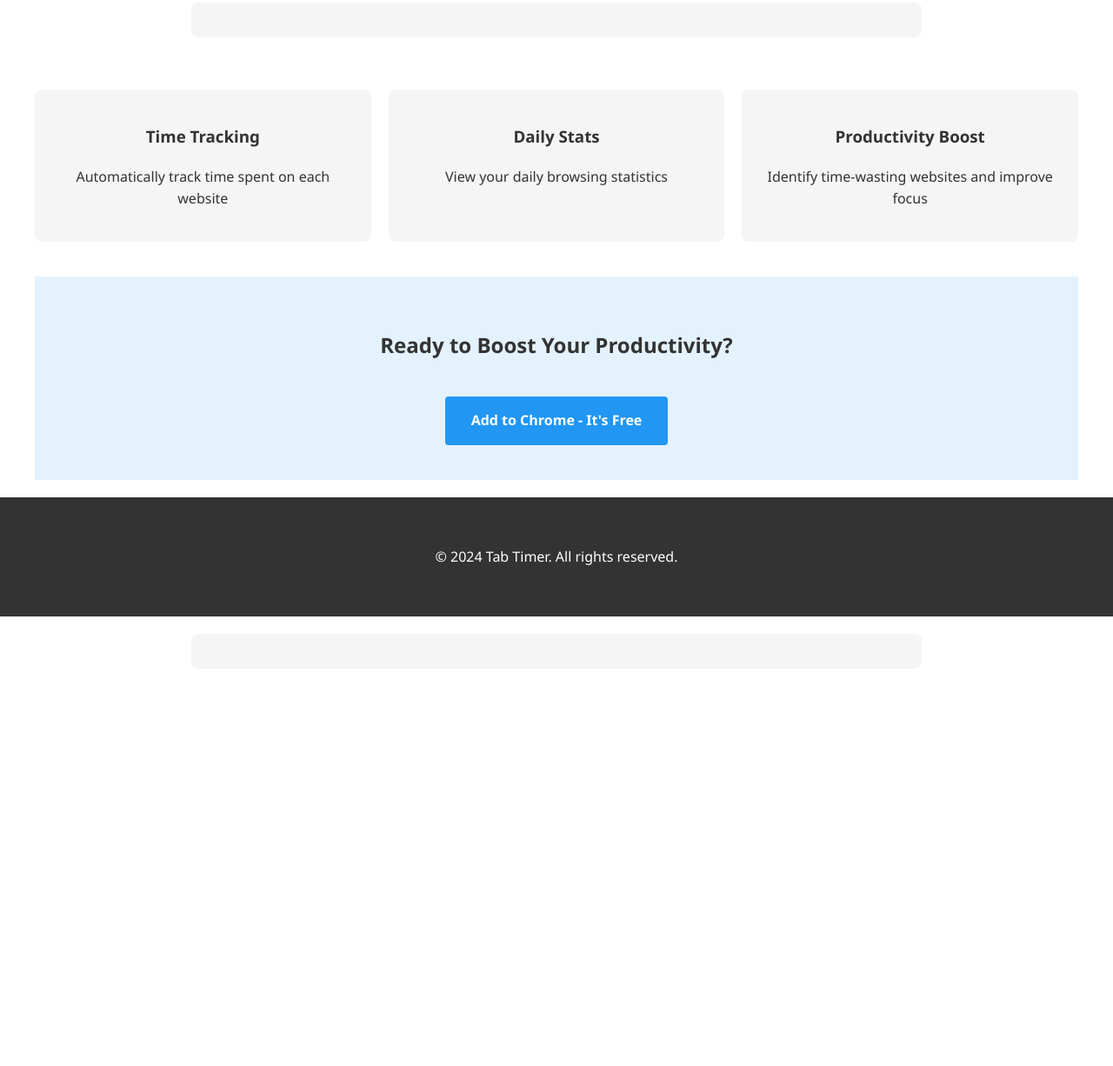
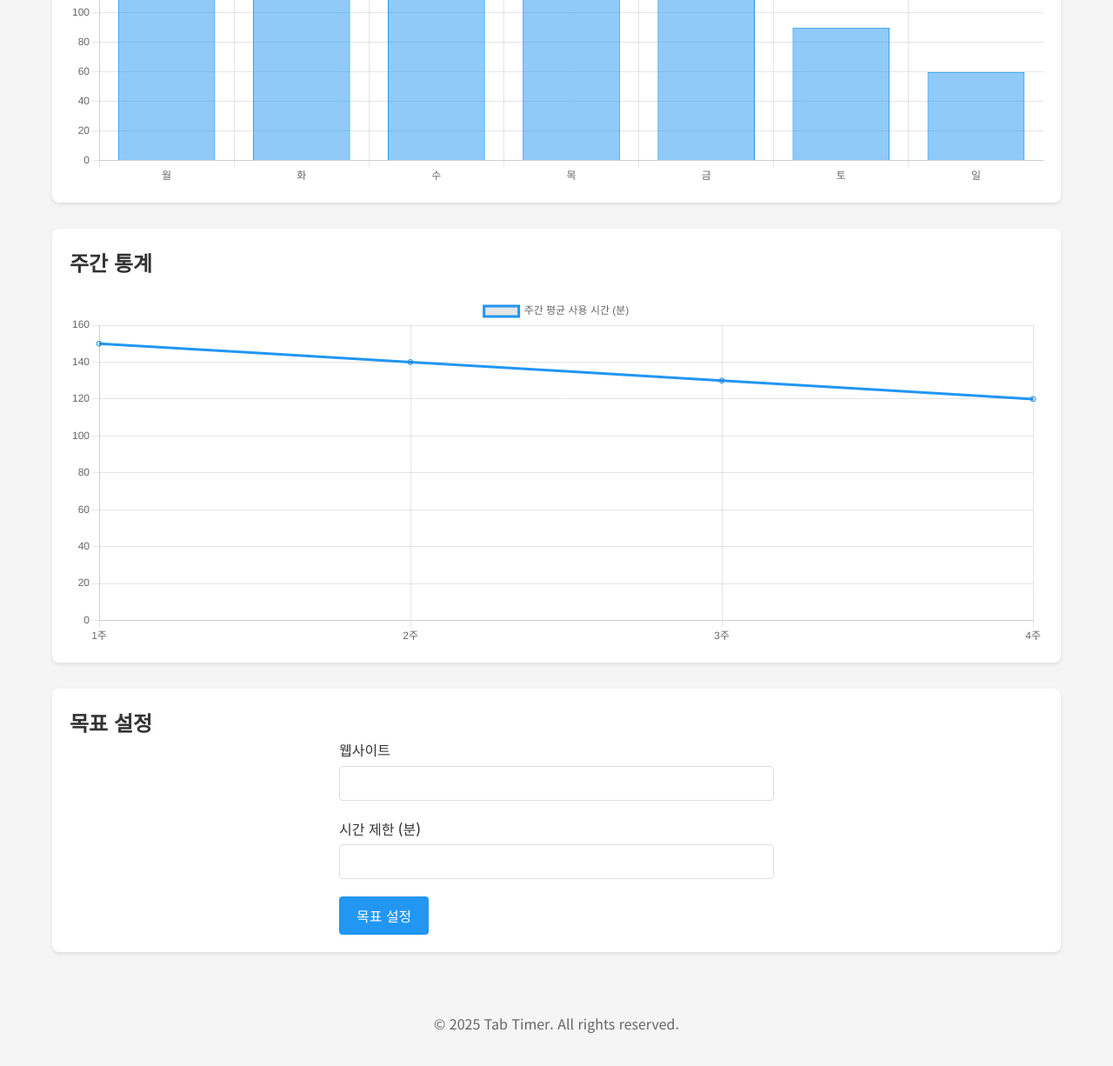
Before and after one commit to octxxiii/Tab-Timer, a browser extension: page website/index.html in a window 1280 px wide. Shown: the part 452-1678 px from the top of the page at 87% size. Before the commit the page ends 1241 px from the top, so only its background shows below. Drawn offline with nearby package versions, Linux system fonts and the light colour scheme.

Commit message:
feat: 프로젝트 구조 개선 및 웹 대시보드 초기 구현
- README.md 업데이트
- GitHub Actions 자동 배포 설정
- 웹 대시보드 초기 구조 구현
  - HTML 구조
  - CSS 스타일링
  - Chart.js를 이용한 통계 시각화
  - 목표 설정 기능

```diff
--- /dev/null
+++ b/website/dashboard.js
@@ -0,0 +1,105 @@
+// 차트 초기화
+const dailyChart = new Chart(
+    document.getElementById('dailyChart'),
+    {
+        type: 'bar',
+        data: {
+            labels: ['월', '화', '수', '목', '금', '토', '일'],
+            datasets: [{
+                label: '일일 사용 시간 (분)',
+                data: [120, 190, 150, 200, 180, 90, 60],
+                backgroundColor: 'rgba(33, 150, 243, 0.5)',
+                borderColor: 'rgb(33, 150, 243)',
+                borderWidth: 1
+            }]
+        },
+        options: {
+            responsive: true,
+            maintainAspectRatio: false,
+            scales: {
+                y: {
+                    beginAtZero: true
+                }
+            }
+        }
+    }
+);
+
+const weeklyChart = new Chart(
+    document.getElementById('weeklyChart'),
+    {
+        type: 'line',
+        data: {
+            labels: ['1주', '2주', '3주', '4주'],
+            datasets: [{
+                label: '주간 평균 사용 시간 (분)',
+                data: [150, 140, 130, 120],
+                fill: false,
+                borderColor: 'rgb(33, 150, 243)',
+                tension: 0.1
+            }]
+        },
+        options: {
+            responsive: true,
+            maintainAspectRatio: false,
+            scales: {
+                y: {
+                    beginAtZero: true
+                }
+            }
+        }
+    }
+);
+
+// 목표 설정 폼 처리
+document.getElementById('goalForm').addEventListener('submit', async (e) => {
+    e.preventDefault();
+
+    const website = document.getElementById('website').value;
+    const timeLimit = document.getElementById('timeLimit').value;
+
+    try {
+        // 목표 설정을 Chrome 확장 프로그램으로 전송
+        chrome.runtime.sendMessage({
+            action: 'setTimeLimit',
+            website: website,
+            minutes: parseInt(timeLimit)
+        }, (response) => {
+            if (response.success) {
+                alert('목표가 성공적으로 설정되었습니다!');
+                document.getElementById('goalForm').reset();
+            } else {
+                alert('목표 설정에 실패했습니다. 다시 시도해주세요.');
+            }
+        });
+    } catch (error) {
+        console.error('목표 설정 중 오류 발생:', error);
+        alert('목표 설정 중 오류가 발생했습니다.');
+    }
+});
+
+// 데이터 새로고침 함수
+async function refreshData() {
+    try {
+        // Chrome 확장 프로그램에서 데이터 가져오기
+        chrome.runtime.sendMessage({ action: 'getStats' }, (response) => {
+            if (response) {
+                // 일간 차트 업데이트
+                dailyChart.data.datasets[0].data = response.dailyStats;
+                dailyChart.update();
+
+                // 주간 차트 업데이트
+                weeklyChart.data.datasets[0].data = response.weeklyStats;
+                weeklyChart.update();
+            }
+        });
+    } catch (error) {
+        console.error('데이터 새로고침 중 오류 발생:', error);
+    }
+}
+
+// 5분마다 데이터 새로고침
+setInterval(refreshData, 5 * 60 * 1000);
+
+// 초기 데이터 로드
+refreshData();
--- a/website/index.html
+++ b/website/index.html
@@ -1,141 +1,64 @@
 <!DOCTYPE html>
-<html lang="en">
+<html lang="ko">
 <head>
     <meta charset="UTF-8">
     <meta name="viewport" content="width=device-width, initial-scale=1.0">
-    <title>Tab Timer - Track Your Browser Time</title>
-    <script async src="https://pagead2.googlesyndication.com/pagead/js/adsbygoogle.js?client=ca-pub-XXXXXXXXXXXXXXXX"></script>
-    <style>
-        body {
-            font-family: 'Segoe UI', Tahoma, Geneva, Verdana, sans-serif;
-            line-height: 1.6;
-            margin: 0;
-            padding: 0;
-            color: #333;
-        }
-        .container {
-            max-width: 1200px;
-            margin: 0 auto;
-            padding: 20px;
-        }
-        header {
-            background: #2196f3;
-            color: white;
-            padding: 20px 0;
-            text-align: center;
-        }
-        .hero {
-            text-align: center;
-            padding: 40px 0;
-        }
-        .features {
-            display: grid;
-            grid-template-columns: repeat(auto-fit, minmax(300px, 1fr));
-            gap: 20px;
-            padding: 40px 0;
-        }
-        .feature-card {
-            background: #f5f5f5;
-            padding: 20px;
-            border-radius: 8px;
-            text-align: center;
-        }
-        .cta {
-            text-align: center;
-            padding: 40px 0;
-            background: #e3f2fd;
-        }
-        .download-btn {
-            display: inline-block;
-            background: #2196f3;
-            color: white;
-            padding: 15px 30px;
-            text-decoration: none;
-            border-radius: 4px;
-            font-weight: bold;
-            margin-top: 20px;
-        }
-        footer {
-            text-align: center;
-            padding: 20px;
-            background: #333;
-            color: white;
-        }
-        .ad-container {
-            max-width: 800px;
-            margin: 20px auto;
-            padding: 20px;
-            background: #f5f5f5;
-            border-radius: 8px;
-            text-align: center;
-        }
-    </style>
+    <title>Tab Timer - 시간 관리 대시보드</title>
+    <link href="https://fonts.googleapis.com/css2?family=Noto+Sans+KR:wght@400;500;700&display=swap" rel="stylesheet">
+    <link rel="stylesheet" href="styles.css">
 </head>
 <body>
-    <header>
-        <div class="container">
-            <h1>Tab Timer</h1>
-            <p>Track your browser time and boost productivity</p>
-        </div>
-    </header>
+    <div class="container">
+        <header>
+            <h1>Tab Timer 대시보드</h1>
+            <nav>
+                <ul>
+                    <li><a href="#daily">일간 통계</a></li>
+                    <li><a href="#weekly">주간 통계</a></li>
+                    <li><a href="#goals">목표 설정</a></li>
+                </ul>
+            </nav>
+        </header>
 
-    <div class="container">
-        <section class="hero">
-            <h2>Know Where Your Time Goes</h2>
-            <p>Tab Timer helps you understand your browsing habits and improve your productivity</p>
-        </section>
+        <main>
+            <section id="daily" class="dashboard-section">
+                <h2>일간 통계</h2>
+                <div class="chart-container">
+                    <canvas id="dailyChart"></canvas>
+                </div>
+            </section>
 
-        <!-- AdSense Ad -->
-        <div class="ad-container">
-            <ins class="adsbygoogle"
-                 style="display:block"
-                 data-ad-client="ca-pub-XXXXXXXXXXXXXXXX"
-                 data-ad-slot="XXXXXXXXXX"
-                 data-ad-format="auto"></ins>
-            <script>
-                 (adsbygoogle = window.adsbygoogle || []).push({});
-            </script>
-        </div>
+            <section id="weekly" class="dashboard-section">
+                <h2>주간 통계</h2>
+                <div class="chart-container">
+                    <canvas id="weeklyChart"></canvas>
+                </div>
+            </section>
 
-        <section class="features">
-            <div class="feature-card">
-                <h3>Time Tracking</h3>
-                <p>Automatically track time spent on each website</p>
-            </div>
-            <div class="feature-card">
-                <h3>Daily Stats</h3>
-                <p>View your daily browsing statistics</p>
-            </div>
-            <div class="feature-card">
-                <h3>Productivity Boost</h3>
-                <p>Identify time-wasting websites and improve focus</p>
-            </div>
-        </section>
+            <section id="goals" class="dashboard-section">
+                <h2>목표 설정</h2>
+                <div class="goals-container">
+                    <form id="goalForm">
+                        <div class="form-group">
+                            <label for="website">웹사이트</label>
+                            <input type="text" id="website" required>
+                        </div>
+                        <div class="form-group">
+                            <label for="timeLimit">시간 제한 (분)</label>
+                            <input type="number" id="timeLimit" min="1" required>
+                        </div>
+                        <button type="submit">목표 설정</button>
+                    </form>
+                </div>
+            </section>
+        </main>
 
-        <section class="cta">
-            <h2>Ready to Boost Your Productivity?</h2>
-            <a href="https://chrome.google.com/webstore/detail/tab-timer/YOUR_EXTENSION_ID" class="download-btn">
-                Add to Chrome - It's Free
-            </a>
-        </section>
+        <footer>
+            <p>© 2025 Tab Timer. All rights reserved.</p>
+        </footer>
     </div>
 
-    <footer>
-        <div class="container">
-            <p>&copy; 2024 Tab Timer. All rights reserved.</p>
-        </div>
-    </footer>
-
-    <!-- Bottom AdSense Ad -->
-    <div class="ad-container">
-        <ins class="adsbygoogle"
-             style="display:block"
-             data-ad-client="ca-pub-XXXXXXXXXXXXXXXX"
-             data-ad-slot="XXXXXXXXXX"
-             data-ad-format="auto"></ins>
-        <script>
-             (adsbygoogle = window.adsbygoogle || []).push({});
-        </script>
-    </div>
+    <script src="https://cdn.jsdelivr.net/npm/chart.js"></script>
+    <script src="dashboard.js"></script>
 </body>
 </html>
--- /dev/null
+++ b/website/styles.css
@@ -0,0 +1,115 @@
+:root {
+    --primary-color: #2196f3;
+    --secondary-color: #1976d2;
+    --background-color: #f5f5f5;
+    --text-color: #333;
+    --border-color: #ddd;
+}
+
+* {
+    margin: 0;
+    padding: 0;
+    box-sizing: border-box;
+}
+
+body {
+    font-family: 'Noto Sans KR', sans-serif;
+    line-height: 1.6;
+    color: var(--text-color);
+    background-color: var(--background-color);
+}
+
+.container {
+    max-width: 1200px;
+    margin: 0 auto;
+    padding: 20px;
+}
+
+header {
+    background-color: var(--primary-color);
+    color: white;
+    padding: 20px 0;
+    margin-bottom: 30px;
+}
+
+header h1 {
+    text-align: center;
+    margin-bottom: 20px;
+}
+
+nav ul {
+    display: flex;
+    justify-content: center;
+    list-style: none;
+    gap: 20px;
+}
+
+nav a {
+    color: white;
+    text-decoration: none;
+    padding: 10px 15px;
+    border-radius: 4px;
+    transition: background-color 0.3s;
+}
+
+nav a:hover {
+    background-color: var(--secondary-color);
+}
+
+.dashboard-section {
+    background: white;
+    padding: 20px;
+    border-radius: 8px;
+    box-shadow: 0 2px 4px rgba(0,0,0,0.1);
+    margin-bottom: 30px;
+}
+
+.chart-container {
+    height: 400px;
+    margin-top: 20px;
+}
+
+.goals-container {
+    max-width: 500px;
+    margin: 0 auto;
+}
+
+.form-group {
+    margin-bottom: 20px;
+}
+
+label {
+    display: block;
+    margin-bottom: 5px;
+    font-weight: 500;
+}
+
+input {
+    width: 100%;
+    padding: 10px;
+    border: 1px solid var(--border-color);
+    border-radius: 4px;
+    font-size: 16px;
+}
+
+button {
+    background-color: var(--primary-color);
+    color: white;
+    border: none;
+    padding: 10px 20px;
+    border-radius: 4px;
+    cursor: pointer;
+    font-size: 16px;
+    transition: background-color 0.3s;
+}
+
+button:hover {
+    background-color: var(--secondary-color);
+}
+
+footer {
+    text-align: center;
+    padding: 20px;
+    margin-top: 50px;
+    color: #666;
+}
```
Also changed, not shown: tests/popup.test.js (+11 -11 lines), .github/workflows/deploy.yml, README.md.
